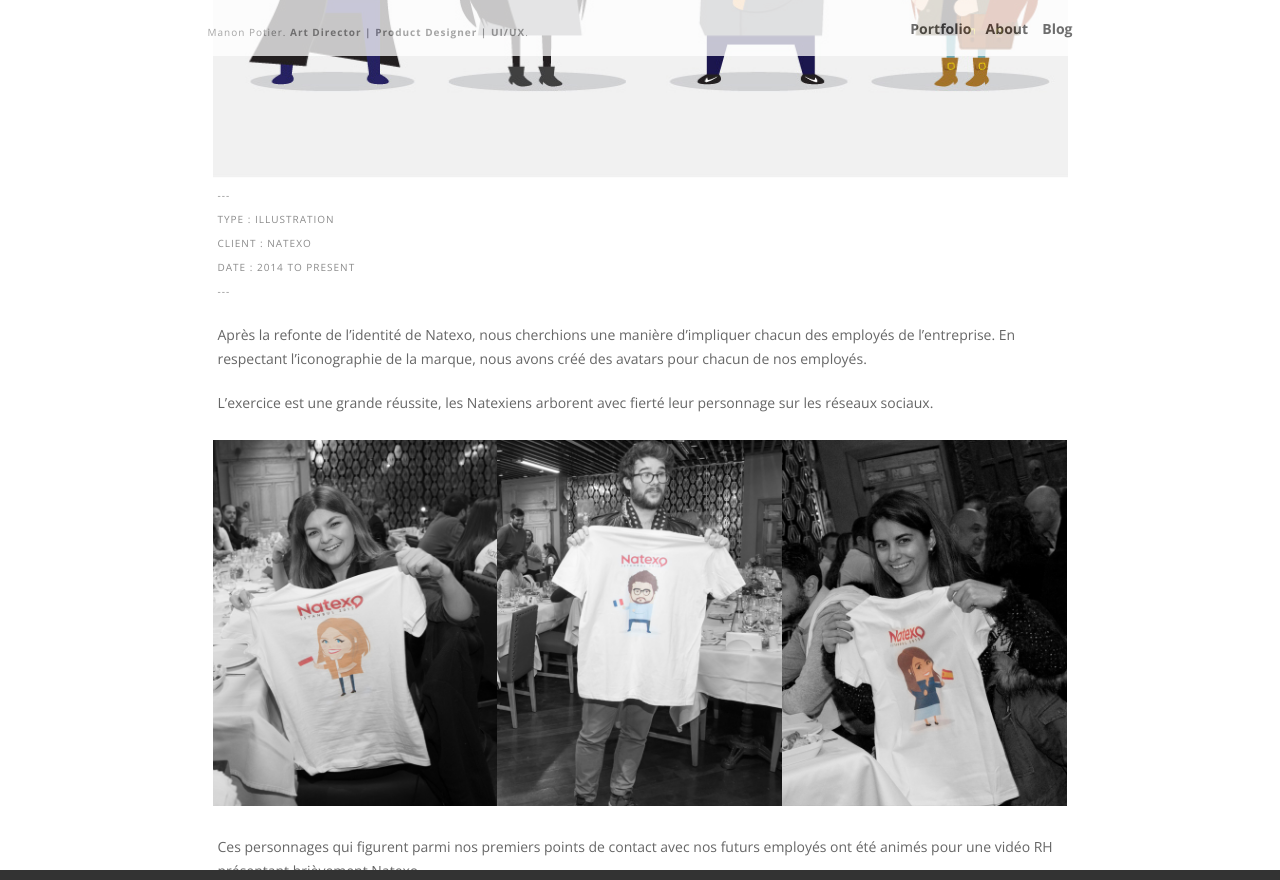
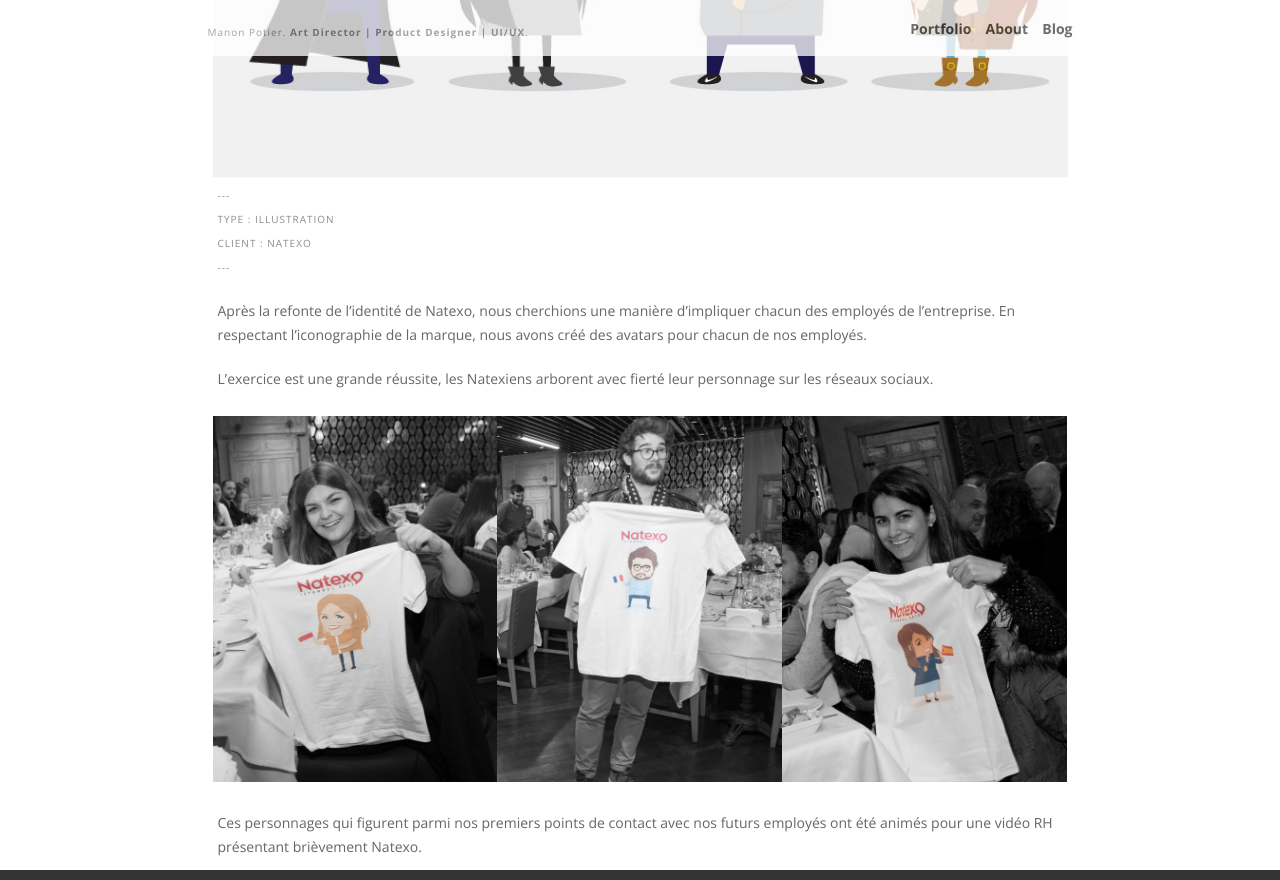
Before and after one commit to ManonStripes/manonstripes.github.io, a Jekyll site: the page built from _portfolio/14_Coworker.markdown, in a window 1280 px wide and 900 px high, scrolled down 506 px, cut to the strip 0-880 px from the top of the window. Built offline with Jekyll 4.4.1, drawn with Linux system fonts in a browser that asks for light colours; nearby versions of some CDN libraries.

Commit message:
Update and rename 09_Coworker.markdown to 14_Coworker.markdown

```diff
--- a/_portfolio/09_Coworker.markdown
+++ b/_portfolio/14_Coworker.markdown
@@ -13,7 +13,6 @@
 ---<br/>
 Type : Illustration<br/>
 client : Natexo<br/>
-Date : 2014 to Present<br/>
 ---
 </p>
 Après la refonte de l'identité de Natexo, nous cherchions une manière d'impliquer chacun des employés de l'entreprise. En respectant l'iconographie de la marque, nous avons créé des avatars pour chacun de nos employés.
```
